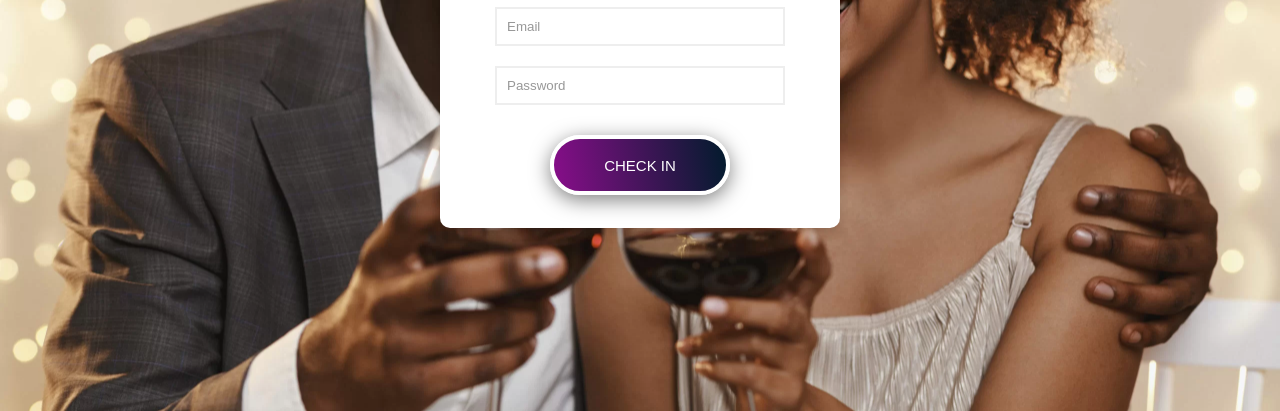
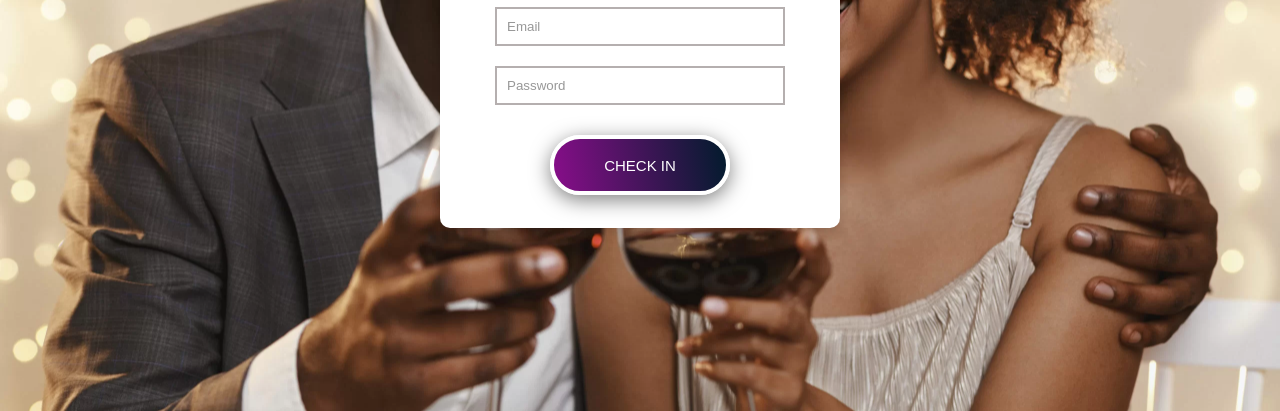
Before and after one commit to KabanecRoman/Black_Dating, a plain HTML site: page registration.html in a window 1280 px wide. Shown: the part 389-800 px from the top of the page. Drawn offline with Linux system fonts and the light colour scheme.

Commit message:
Update style.css

```diff
--- a/css/style.css
+++ b/css/style.css
@@ -219,7 +219,7 @@ a{
 .registration__input{
     padding:10px;
     margin:10px 0;
-    border: 2px solid #eee;
+    border: 2px solid #b5afaf;
 }
 input::placeholder {
     color: #989898;
```
